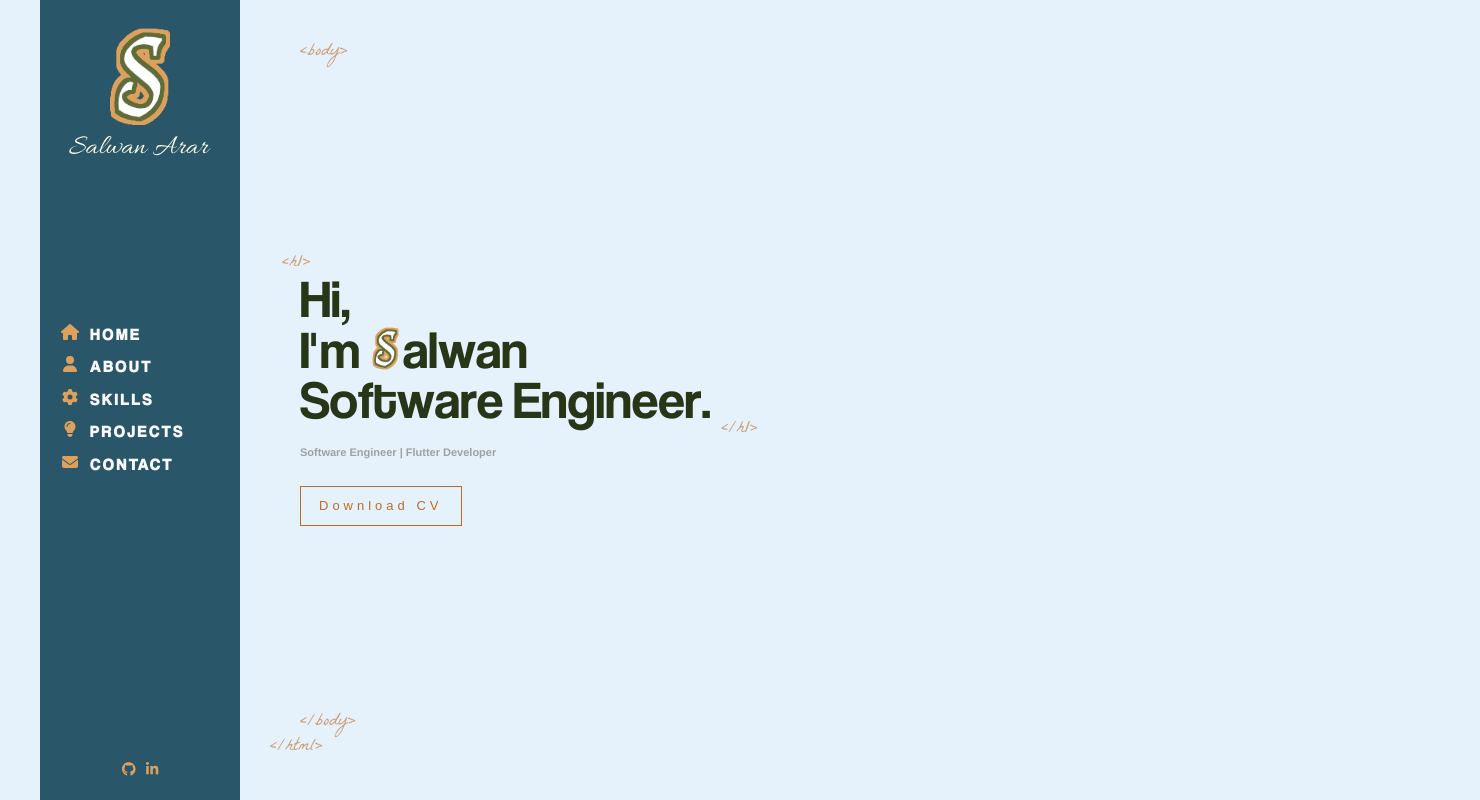
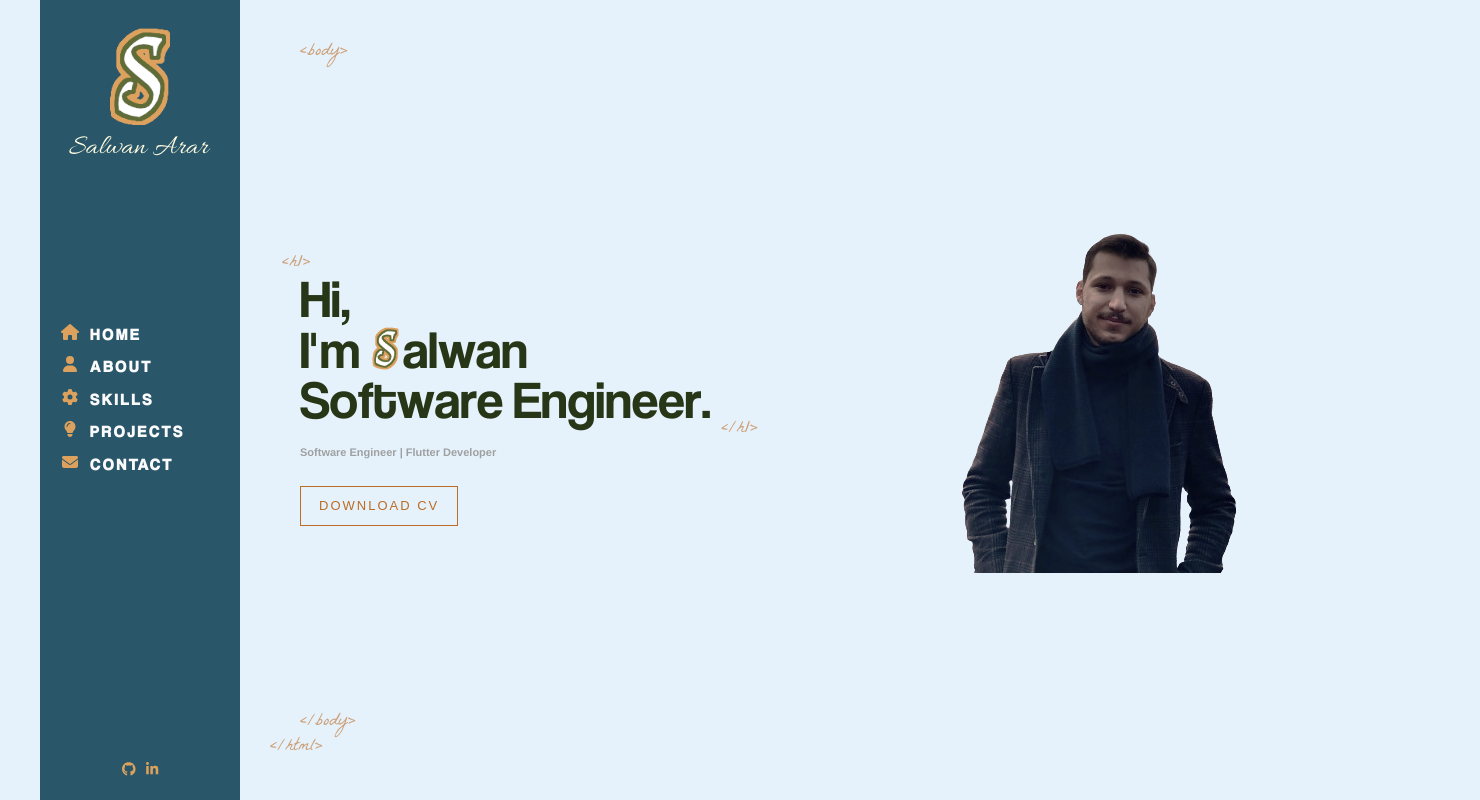
Before and after one commit to SalwanArar/portfolio-v02, a React (Create React App) app: page / in a window 1280 px wide. Shown: the whole page, 1480 px wide, since content can reach past the window. Built offline with nearby package versions, Linux system fonts and the light colour scheme.

Commit message:
Adding .profile-pic class

```diff
--- a/src/App.scss
+++ b/src/App.scss
@@ -36,7 +36,7 @@ ul {
 .flat-button {
   color: $secondary-dark;
   font-size: 13px;
-  font-weight: 400;
+  font-weight: 500;
   letter-spacing: 4px;
   font-family: sans-serif;
   text-decoration: none;
@@ -46,6 +46,8 @@ ul {
   float: left;
   animation: fadeInAnimation 1.5s 1.8s backwards;
   white-space: nowrap;
+  text-transform: uppercase;
+  letter-spacing: 2px;
 
   transition: all 400ms ease;
 
--- a/src/Pages/Home/index.jsx
+++ b/src/Pages/Home/index.jsx
@@ -3,6 +3,7 @@ import AnimatedLetters from '../../components/AnimatedLetters';
 import './index.scss';
 import { useEffect } from 'react';
 import Logo from '../../assets/image/logo.png';
+import ProfilePic from '../../assets/image/pic.png';
 
 
 function HomePage() {
@@ -57,7 +58,7 @@ function HomePage() {
                     <span className={`${letterClass} _14`}>I</span>
                     <span className={`${letterClass} _15`}>'</span>
                     <span className={`${letterClass} _16`}>m</span>
-                    <img src={ Logo } className='logo-title'/>
+                    <img src={ Logo } alt='small logo' className='logo-title'/>
                     <AnimatedLetters
                     letterClass={ letterClass }
                     strArray={ nameArray }
@@ -69,8 +70,9 @@ function HomePage() {
                     idx={22}/>
                 </h1>
                 <h2>Software Engineer | Flutter Developer</h2>
-                <a className='flat-button'>Download CV</a>
+                <a href='#_blank' className='flat-button'>Download CV</a>
             </div>
+            <img src={ ProfilePic } alt='personal pic' className='profile-pic'/>
         </div>
     );
 }
--- a/src/Pages/Home/index.scss
+++ b/src/Pages/Home/index.scss
@@ -1,3 +1,4 @@
+.portfolio-page {
     .text-zone {
         .logo-title {
             height: 47px;
@@ -27,10 +28,11 @@
             opacity: 0;
             animation: fadeIn 1s 1.5 forwards;
         }
+    }
 
-    // .flat-button {
-        // opacity: 0;
-        // animation: fadeIn 1s forwards;
-        // animation-delay: 4.5s;
-    // }
+    .profile-pic {
+        margin-left: auto;
+        margin-right: 4rem;
+        object-fit: contain;
     }
+}
--- a/src/components/Header/index.jsx
+++ b/src/components/Header/index.jsx
@@ -51,10 +51,10 @@ function Header() {
                 </ul>
             </nav>
             <div className='brands-container'>
-                <a href='#_blank'>
+                <a href='https://github.com/SalwanArar' rel="noreferrer" target='_blank'>
                     <FontAwesomeIcon icon={faGithub} />
                 </a>
-                <a href='#_blank'>
+                <a href='https://www.linkedin.com/in/SalwanArar' rel="noreferrer" target='_blank'>
                     <FontAwesomeIcon icon={faLinkedinIn} />
                 </a>
             </div>
--- a/src/components/Layout/index.scss
+++ b/src/components/Layout/index.scss
@@ -3,7 +3,7 @@
 
 .page {
     position: absolute;
-    width: calc(100% - $pages-left-margin);
+    width: calc(100% - $pages-left-margin - 200px);
     height: 100%;
     margin-left: calc(200px + $pages-left-margin);
 }
```
Also changed, not shown: src/assets/image/pic.png. Lines whose indentation alone changed are shown as unchanged.
